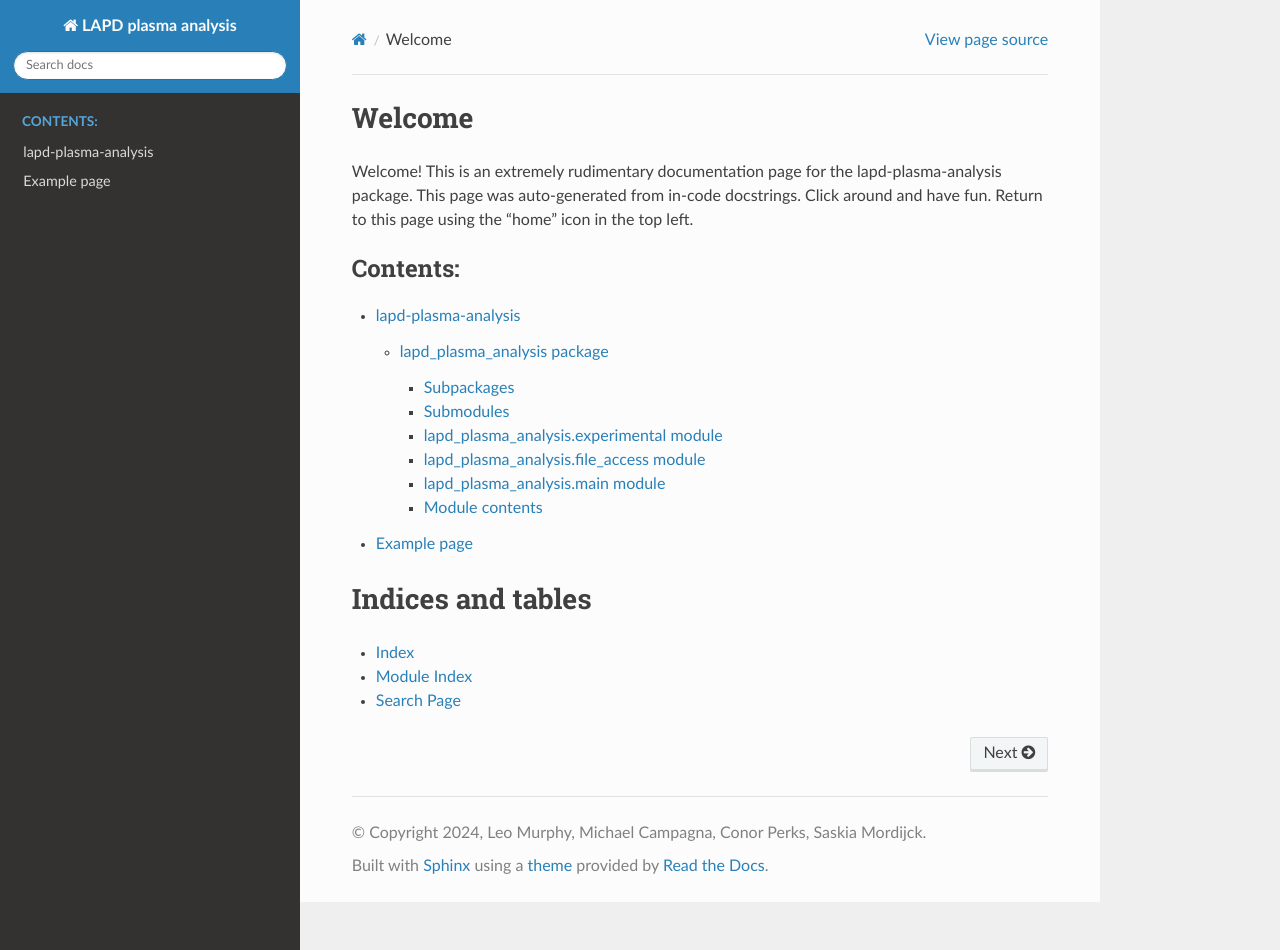
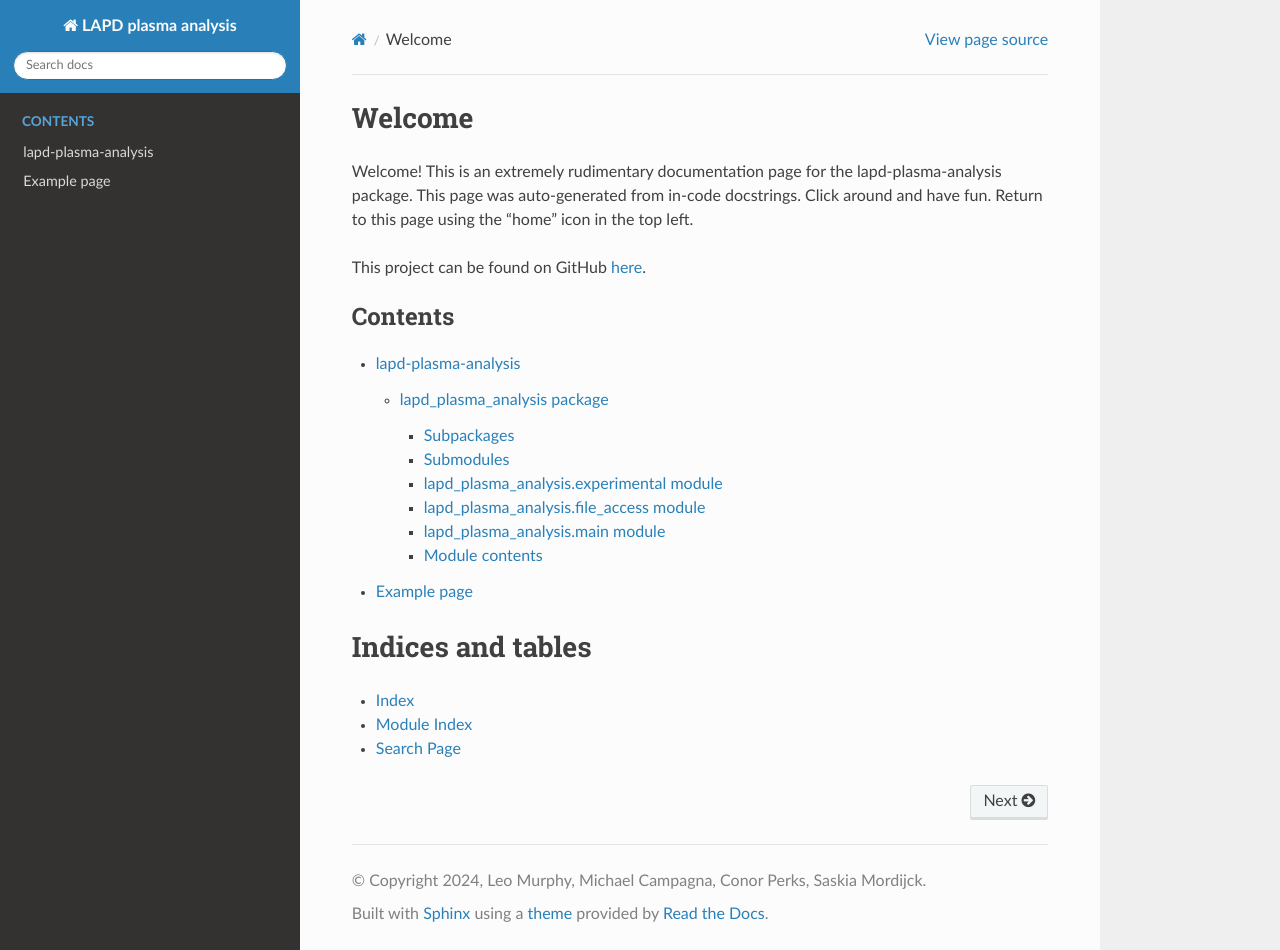
Before and after one commit to W-M-plasma-group/lapd-plasma-analysis, a Sphinx documentation site: the page built from docs/source/index.rst, in a window 1280 px wide and 950 px high. Built offline with Sphinx 7.4.7 and the Read the Docs theme 2.0.0, drawn with Linux system fonts in a browser that asks for light colours.

Commit message:
Add link to GitHub website on documentation index.rst page

```diff
--- a/docs/source/index.rst
+++ b/docs/source/index.rst
@@ -10,9 +10,11 @@ Welcome! This is an extremely rudimentary documentation page for the lapd-plasma
 This page was auto-generated from in-code docstrings.
 Click around and have fun. Return to this page using the "home" icon in the top left.
 
+This project can be found on GitHub `here <https://github.com/W-M-plasma-group/lapd-plasma-analysis>`_.
+
 .. toctree::
    :maxdepth: 3
-   :caption: Contents:
+   :caption: Contents
 
    modules
    example
```
Also changed, not shown: 1 other file.
